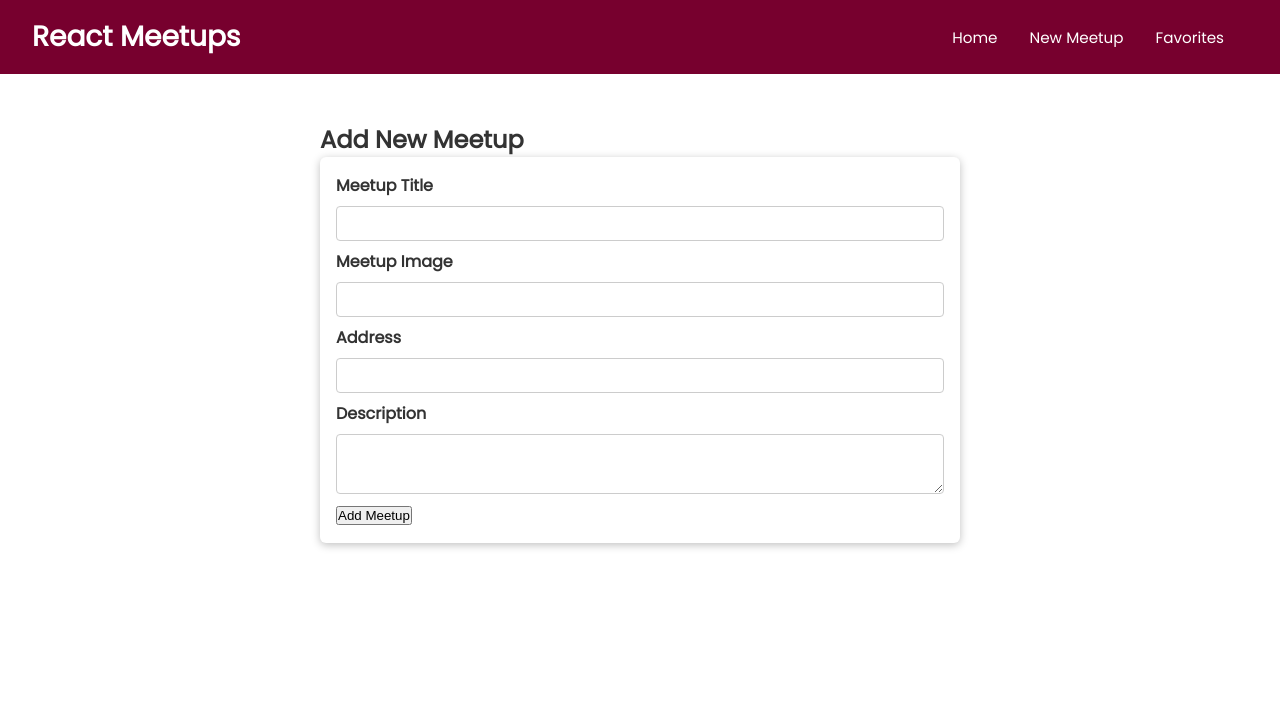
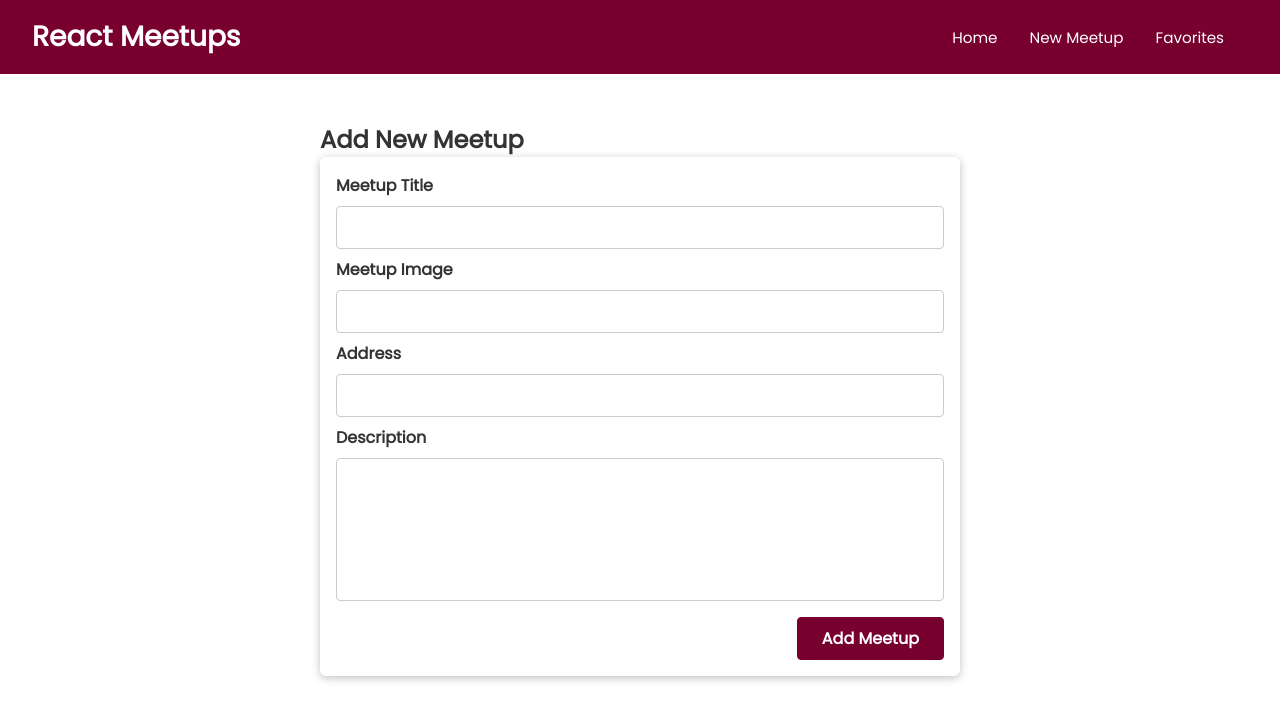
Before and after one commit to bravo-stack/React-and-Firebase, a React (Create React App) app: page /new-meetup in a window 1280 px wide. Shown: the top 720 px of the page. Built offline with nearby package versions, Linux system fonts and the light colour scheme.

Commit message:
added firebase real-time database

```diff
--- a/src/components/meetups/NewMeetupForm.js
+++ b/src/components/meetups/NewMeetupForm.js
@@ -1,27 +1,58 @@
 import classes from "./NewMeetupForm.module.css"
 import Card from "../ui/Card"
+import { useRef } from "react"
 
-const NewMeetupForm = () => {
+const NewMeetupForm = ({addMeetup}) => {
+    const titleInputRef = useRef()
+    const imageInputRef = useRef()
+    const addressInputRef = useRef()
+    const descriptionInputRef = useRef()
+
+
+    const submitHandler = (e) => {
+        e.preventDefault()
+
+        const enteredTitle = titleInputRef.current.value
+        const enteredImage = imageInputRef.current.value
+        const enteredAddress = addressInputRef.current.value
+        const enteredDescription = descriptionInputRef.current.value
+
+        const newMeetupData = {
+            title: enteredTitle,
+            image: enteredImage,
+            address: enteredAddress,
+            description: enteredDescription
+        }
+
+        addMeetup(newMeetupData)
+
+        titleInputRef.current.value = ""
+        imageInputRef.current.value = ""
+        addressInputRef.current.value = ""
+        descriptionInputRef.current.value = ""
+    }
+
+
     return (
         <Card>
-        <form action="" className={classes.form}>
+            <form className={classes.form} onSubmit={submitHandler}>
                 <div className={classes.control}>
                     <label htmlFor="title">Meetup Title</label>
-                <input type="text" name="title" id="title" required />
+                    <input ref={titleInputRef} type="text" name="title" id="title" required />
                 </div>
                 <div className={classes.control}>
                     <label htmlFor="image">Meetup Image</label>
-                <input type="url" name="image" id="image" required />
+                    <input ref={imageInputRef} type="url" name="image" id="image" required />
                 </div>
                 <div className={classes.control}>
                     <label htmlFor="address">Address</label>
-                <input type="text" name="address" id="address" required />
+                    <input ref={addressInputRef} type="text" name="address" id="address" required />
                 </div>
                 <div className={classes.control}>
                     <label htmlFor="description">Description</label>
-                <textarea name="description" id="description" required />
+                    <textarea ref={descriptionInputRef} rows={5} name="description" id="description" required />
                 </div>
-            <div className={classes.action}>
+                <div className={classes.actions}>
                     <button>Add Meetup</button>
                 </div>
             </form>
--- a/src/components/meetups/NewMeetupForm.module.css
+++ b/src/components/meetups/NewMeetupForm.module.css
@@ -18,8 +18,12 @@
     font: inherit;
     border-radius: 4px;
     border: 1px solid #ccc;
-    padding: 0.25rem;
+    padding: 0.5rem;
     width: 100%;;
+}
+
+.control textarea {
+    resize: none;
 }
 
 .actions {
@@ -36,10 +40,12 @@
     border: 1px solid #77002e;
     border-radius: 4px;
     font-weight: bold;
+    transition: .4s;
 }
 
 .actions button:hover,
 .actions button:active {
     background-color: #a50e48;
     border-color: #a50e48;
+    transform: scale(1.1);
 }
--- a/src/pages/NewMeetups.js
+++ b/src/pages/NewMeetups.js
@@ -2,10 +2,22 @@ import React from 'react'
 import NewMeetupForm from '../components/meetups/NewMeetupForm'
 
 const NewMeetups = () => {
+
+  const addMeetupHandler = (meetupData) => {
+    fetch("https://react-router-project-56f43-default-rtdb.firebaseio.com/meetups.json", {
+      method: 'POST',
+      body: JSON.stringify(meetupData),
+      headers: {
+        'Content-type': 'application/json'
+      }
+    })
+  }
+
+
   return (
     <section>
       <h1>Add New Meetup</h1>
-      <NewMeetupForm />
+      <NewMeetupForm addMeetup={addMeetupHandler} />
     </section>
   )
 }
```
Lines whose indentation alone changed are shown as unchanged.
